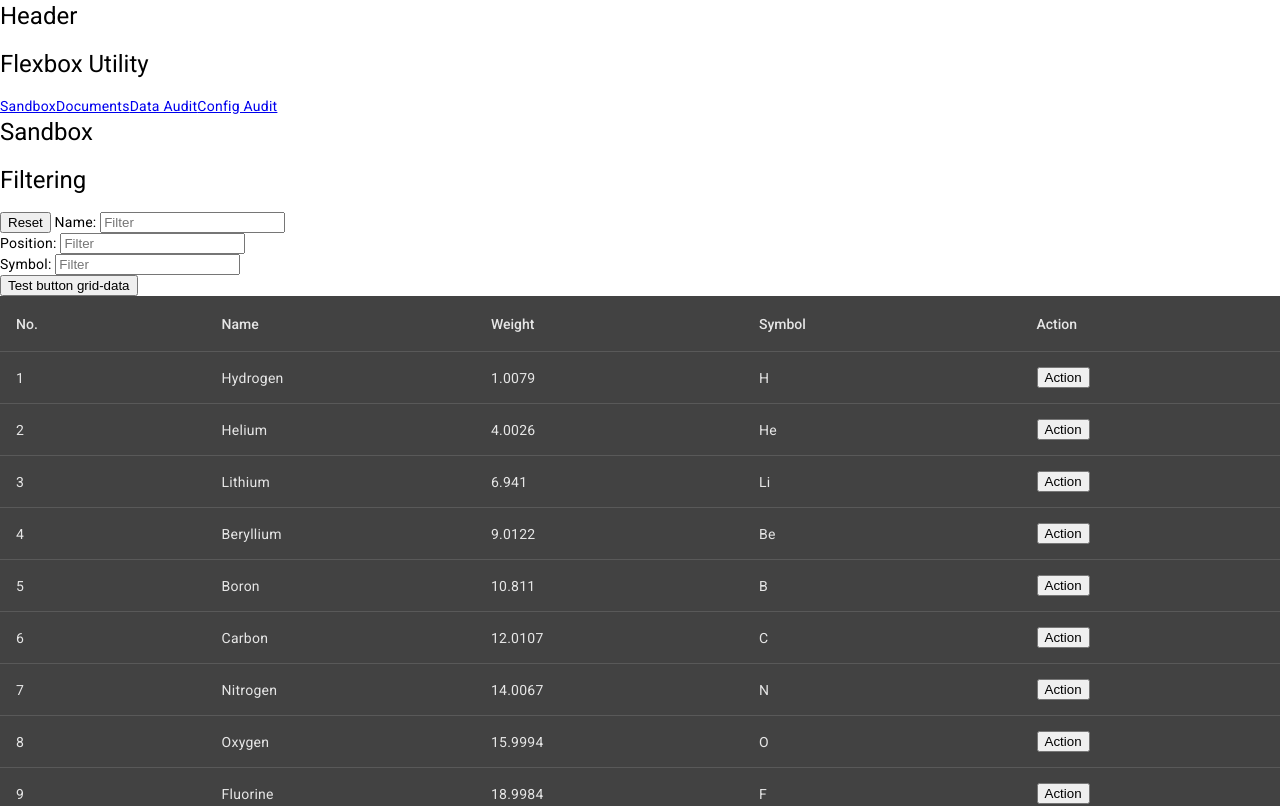
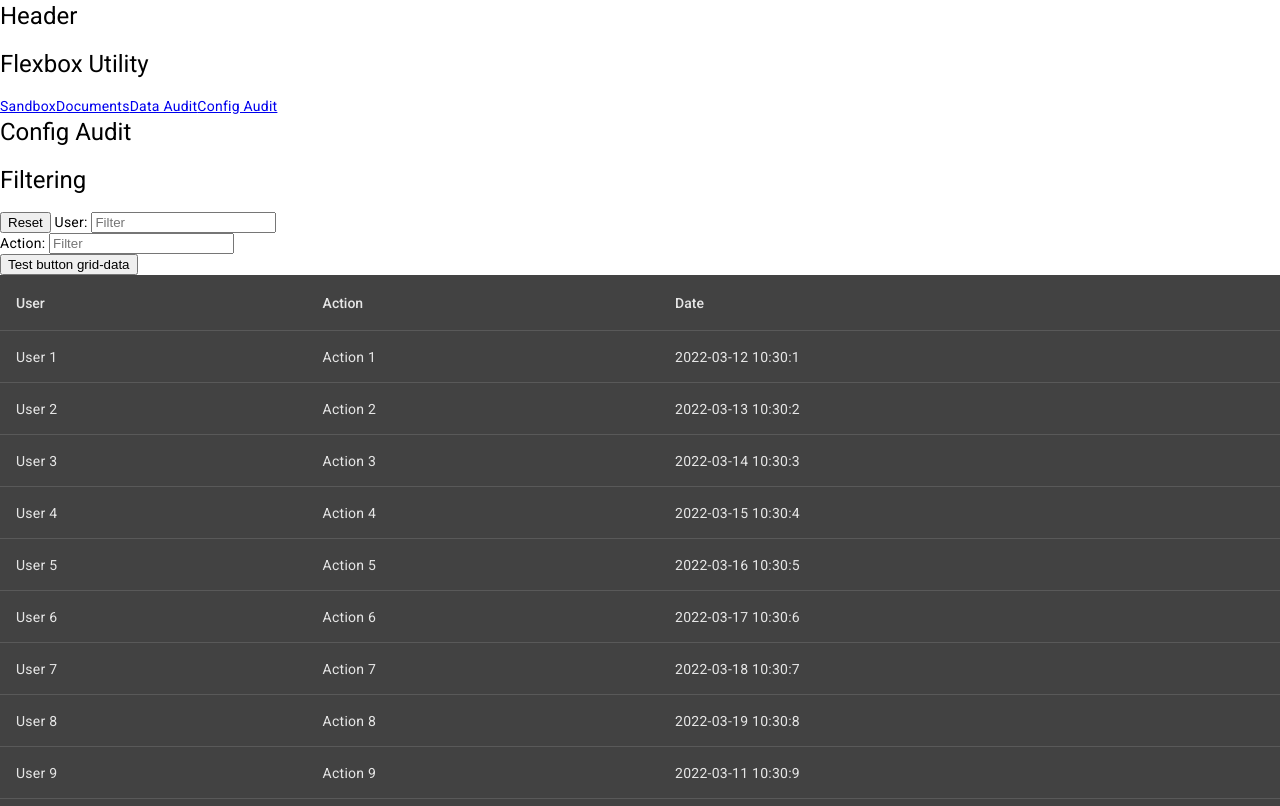
Before and after one commit to vanrado/angular-data-grid, an Angular app: page /config-audit in a window 1280 px wide. Shown: the top 806 px of the page. Built offline with nearby package versions, Linux system fonts and the light colour scheme.

Commit message:
feat(config-audit): another mocked consumer of grid-data

```diff
--- a/src/app/app-routing.module.ts
+++ b/src/app/app-routing.module.ts
@@ -3,14 +3,14 @@ import {RouterModule, Routes} from '@angular/router';
 import {SandboxComponentComponent} from './sandbox-component/sandbox-component.component';
 import {DocumentsComponent} from './documents/documents.component';
 import {DataAuditComponent} from './data-audit/data-audit.component';
+import {ConfigAuditComponent} from './config-audit/config-audit.component';
 
 const routes: Routes = [
   {path: 'sandbox', component: SandboxComponentComponent},
   {path: 'documents', component: DocumentsComponent},
   {path: 'data-audit', component: DataAuditComponent},
-  {path: 'config-audit', component: SandboxComponentComponent},
+  {path: 'config-audit', component: ConfigAuditComponent},
 ];
-
 
 @NgModule({
   imports: [RouterModule.forRoot(routes)],
--- a/src/app/app.component.html
+++ b/src/app/app.component.html
@@ -12,7 +12,7 @@
       <div><a [routerLink]="['/sandbox']">Sandbox</a></div>
       <div><a [routerLink]="['/documents']">Documents</a></div>
       <div><a [routerLink]="['/data-audit']">Data Audit</a></div>
-      <div><a [routerLink]="['/config-audit']" >Config Audit</a></div>
+      <div><a [routerLink]="['/config-audit']">Config Audit</a></div>
     </div>
   </div>
   <div>
--- /dev/null
+++ b/src/app/config-audit/config-audit.component.html
@@ -0,0 +1,10 @@
+<h1>Config Audit</h1>
+
+<div>
+  <h1>Filtering</h1>
+  <button (click)="onClick()">Reset</button>
+  User: <input (keyup)="applyFilter($event, 'user')" placeholder="Filter"> <br>
+  Action: <input (keyup)="applyFilter($event, 'action')" placeholder="Filter"> <br>
+</div>
+
+<mc-grid-data [dataSource]="gridDataSource" [columns]="columns"></mc-grid-data>
--- /dev/null
+++ b/src/app/config-audit/config-audit.component.ts
@@ -0,0 +1,45 @@
+import {Component} from '@angular/core';
+import {CommonModule} from '@angular/common';
+import {GridDataSource} from '../shared/grid-data/grid-data-source';
+import {ConfigAudit} from './data/config-audit';
+import {GridDataColumn} from '../shared/grid-data/grid-data-column';
+import {ConfigAuditService} from './data/data-audit-api.service';
+import {ConfigAuditGridDataLoadStrategy} from './data/config-audit-grid-data-load-strategy';
+import {GridDataComponent} from '../shared/grid-data/grid-data/grid-data.component';
+
+@Component({
+  selector: 'app-data-audit',
+  standalone: true,
+  imports: [CommonModule, GridDataComponent],
+  templateUrl: './config-audit.component.html',
+  styleUrls: ['./config-audit.component.scss']
+})
+export class ConfigAuditComponent {
+  gridDataSource: GridDataSource<ConfigAudit>;
+  columns: GridDataColumn[];
+
+  constructor(private dataAuditService: ConfigAuditService) {
+    this.gridDataSource = new GridDataSource<ConfigAudit>(new ConfigAuditGridDataLoadStrategy(dataAuditService));
+    this.columns = [
+      {
+        columnDef: 'user', header: 'User'
+      },
+      {
+        columnDef: 'action', header: 'Action'
+      },
+      {
+        columnDef: 'timestamp', header: 'Date'
+      },
+    ];
+  }
+
+  applyFilter(event: Event, column: string) {
+    const value = (event.target as HTMLInputElement).value.trim().toLowerCase();
+    this.gridDataSource.applyFilter(value, column);
+  }
+
+  onClick() {
+    this.gridDataSource?.loadData();
+    this.gridDataSource.resetFilter();
+  }
+}
--- /dev/null
+++ b/src/app/config-audit/data/config-audit-grid-data-load-strategy.ts
@@ -0,0 +1,14 @@
+import {GridDataLoadStrategy} from '../../shared/grid-data/grid-data-load-strategy';
+import {Observable} from 'rxjs';
+import {ConfigAudit} from './config-audit';
+import {ConfigAuditService} from './data-audit-api.service';
+
+export class ConfigAuditGridDataLoadStrategy implements GridDataLoadStrategy<ConfigAudit> {
+  constructor(private configAuditService: ConfigAuditService) {
+  }
+
+  loadData(): Observable<ConfigAudit[]> {
+    return this.configAuditService.getConfigAudits();
+  }
+
+}
--- /dev/null
+++ b/src/app/config-audit/data/config-audit.ts
@@ -0,0 +1,7 @@
+export interface ConfigAudit {
+  id: number;
+  user: string;
+  timestamp: string;
+  action: string;
+  details: string;
+}
--- /dev/null
+++ b/src/app/config-audit/data/data-audit-api.service.ts
@@ -0,0 +1,15 @@
+// Data audit API service
+import {Injectable} from '@angular/core';
+import {delay, Observable, of} from 'rxjs';
+import {CONFIG_AUDITS} from './mocks';
+import {ConfigAudit} from './config-audit';
+
+@Injectable({
+  providedIn: 'root'
+})
+export class ConfigAuditService {
+
+  getConfigAudits(): Observable<ConfigAudit[]> {
+    return of(CONFIG_AUDITS).pipe(delay(1500));
+  }
+}
--- /dev/null
+++ b/src/app/config-audit/data/mocks.ts
@@ -0,0 +1,15 @@
+import {ConfigAudit} from './config-audit';
+
+const configAudits: ConfigAudit[] = [];
+for (let i = 1; i <= 20; i++) {
+  const dataAudit: ConfigAudit = {
+    id: i,
+    user: `User ${i}`,
+    timestamp: `2022-03-1${i % 9 + 1} 10:30:${i % 60}`,
+    action: `Action ${i}`,
+    details: `Details ${i}`,
+  };
+  configAudits.push(dataAudit);
+}
+
+export const CONFIG_AUDITS = configAudits;
```
Also changed, not shown: src/app/config-audit/config-audit.component.scss (added), 1 other file (tests, documents, lock files or other folders).
